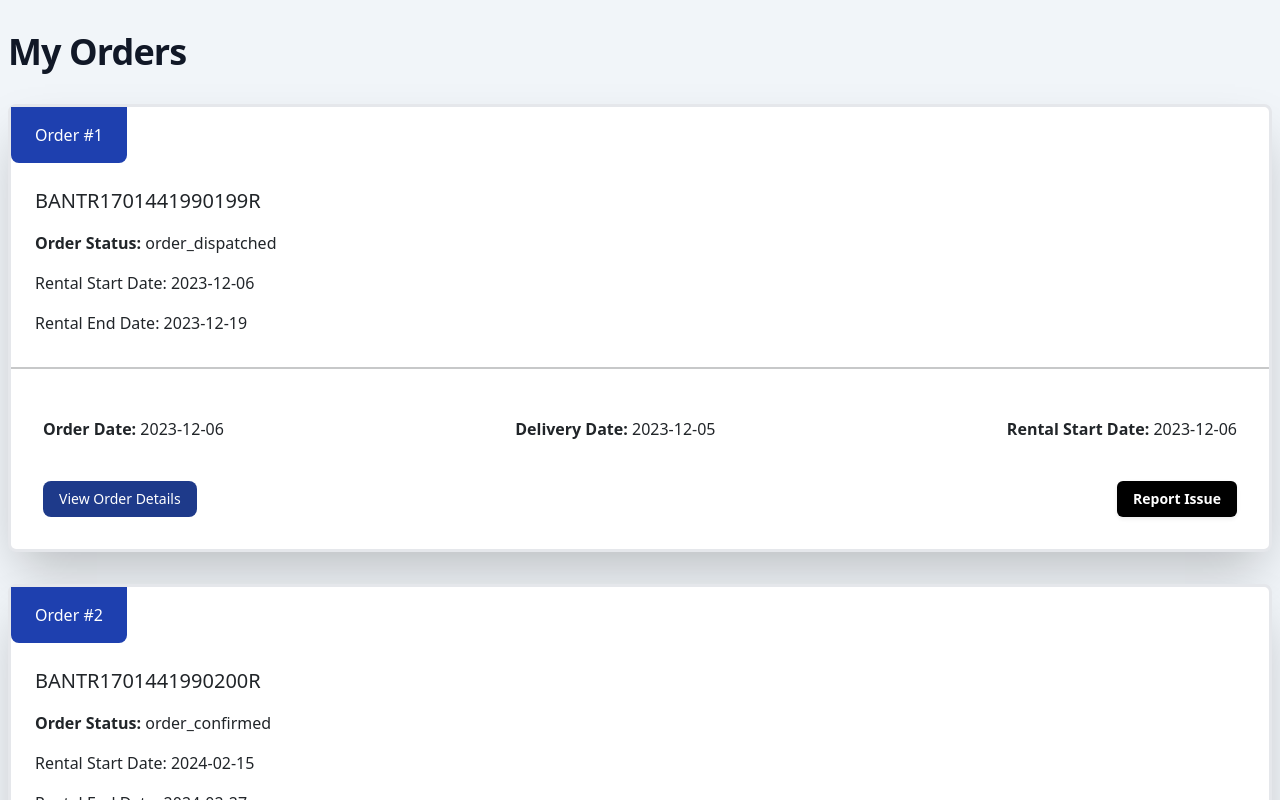
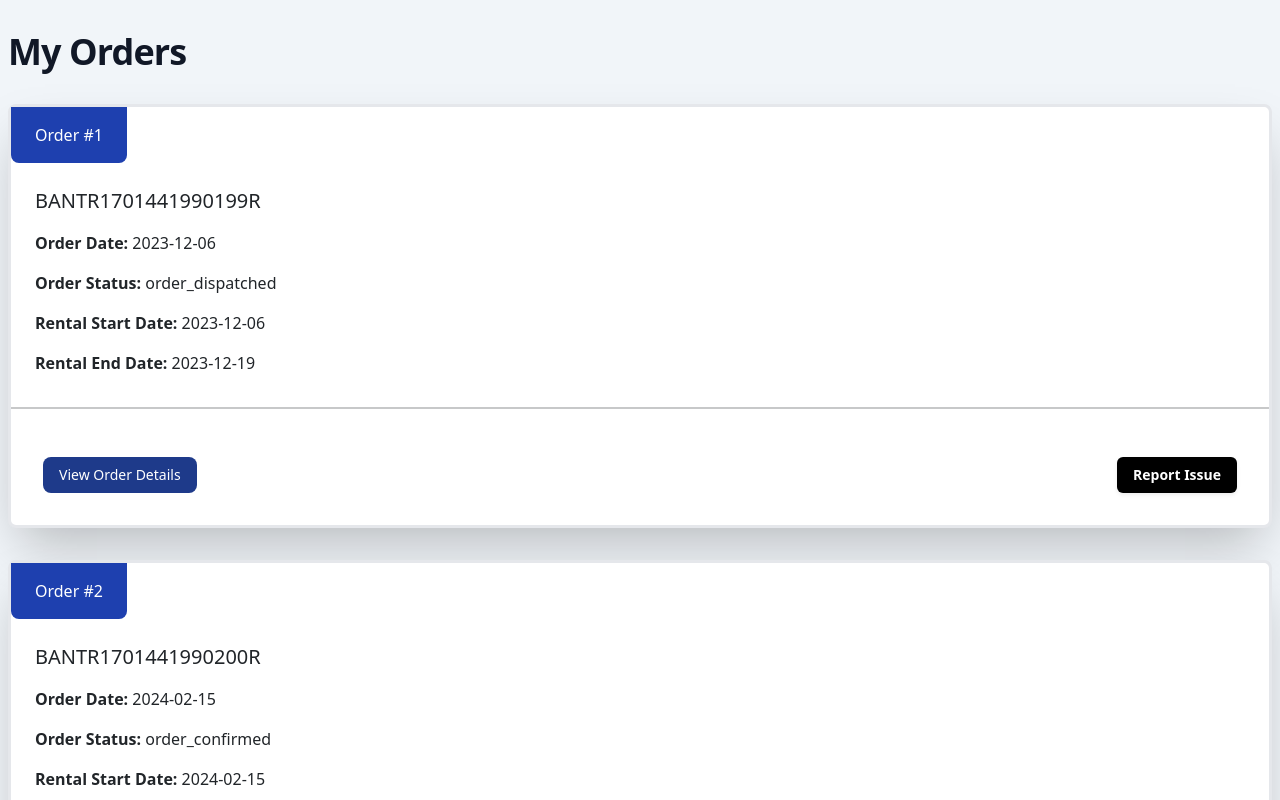
Before and after one commit to ayush5718/Sharepal-Assignment, a React (Vite) app: page / in a window 1280 px wide. Shown: the top 800 px of the page. Built offline with nearby package versions, Linux system fonts and the light colour scheme.

Commit message:
some changes in layout of Myorders page

```diff
--- a/src/components/MyOrders.jsx
+++ b/src/components/MyOrders.jsx
@@ -66,20 +66,22 @@ export function MyOrders() {
             </div>
             <div className="flex justify-between flex-col md:flex-row px-4">
               <div className="left-section">
-                {/* <h2 className="text-lg font-semibold mb-2">
-                  Order #{index + 1}
-                </h2> */}
-
                 <p className="text-xl">{order.orderId}</p>
+                <p>
+                  <span className="font-semibold">Order Date:</span>{" "}
+                  {order.orderDate}
+                </p>
                 <p>
                   <span className="font-semibold">Order Status:</span>{" "}
                   {order.orderStage}
                 </p>
                 <p>
-                  <span>Rental Start Date: </span> {order.rentalStartDate}
+                  <span className="font-semibold">Rental Start Date: </span>{" "}
+                  {order.rentalStartDate}
                 </p>
                 <p>
-                  <span>Rental End Date: </span> {order.rentalEndDate}
+                  <span className="font-semibold">Rental End Date: </span>{" "}
+                  {order.rentalEndDate}
                 </p>
               </div>
 
@@ -96,28 +98,12 @@ export function MyOrders() {
               </p> */}
 
               <div className="flex justify-between md:flex-row flex-col">
-                <div className="left-section gap-4">
-                  <p>
-                    <span className="font-semibold">Order Date:</span>{" "}
-                    {order.orderDate}
-                  </p>
-                </div>
-                <div className="mid-section">
-                  {" "}
-                  <p>
-                    <span className="font-semibold">Delivery Date:</span>{" "}
-                    {order.deliveryDate}
-                  </p>
-                </div>
-                <div className="right-section">
-                  <p>
-                    <span className="font-semibold">Rental Start Date:</span>{" "}
-                    {order.rentalStartDate}
-                  </p>
-                </div>
+                <div className="left-section gap-4"></div>
+                <div className="mid-section"></div>
+                <div className="right-section"></div>
               </div>
 
-              <div className="flex justify-between mt-4 ">
+              <div className="flex justify-between  ">
                 <div>
                   <button
                     className="inline-flex items-center px-3 py-2 text-sm font-medium text-center text-white bg-blue-900 rounded-lg hover:bg-blue-800 focus:ring-4 focus:outline-none focus:ring-blue-300 dark:bg-blue-800 dark:hover:bg-blue-800 dark:focus:ring-blue-800 "
```
